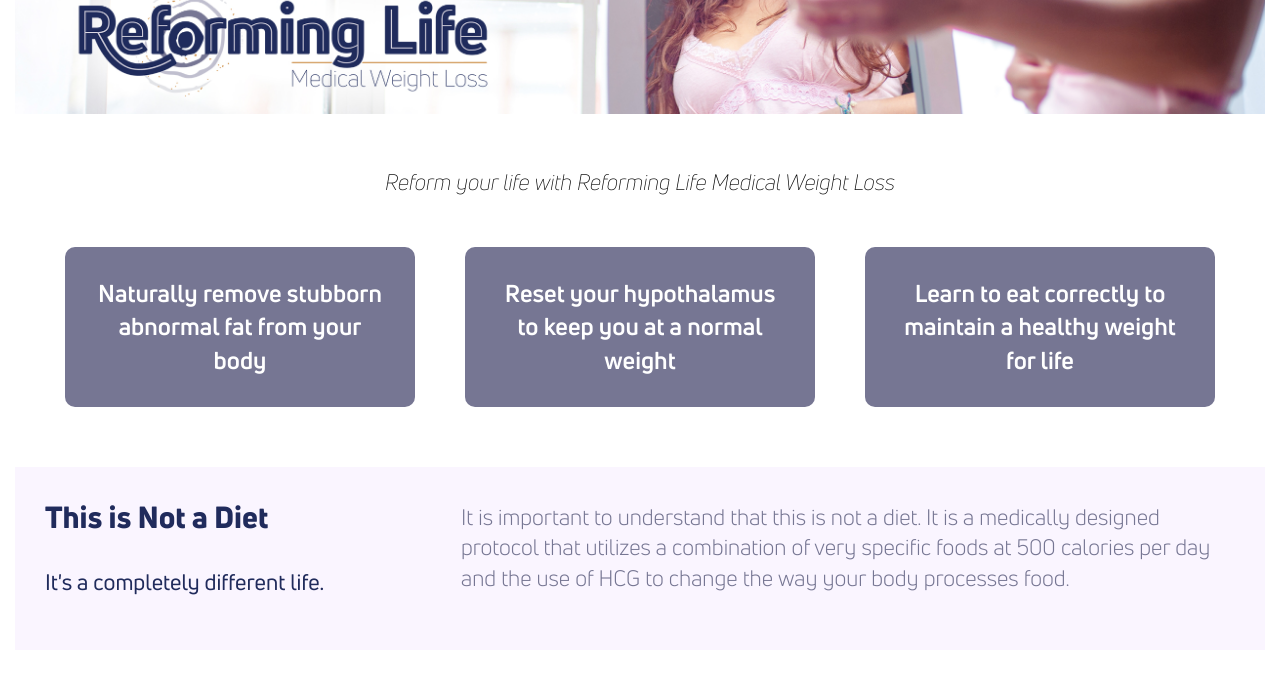
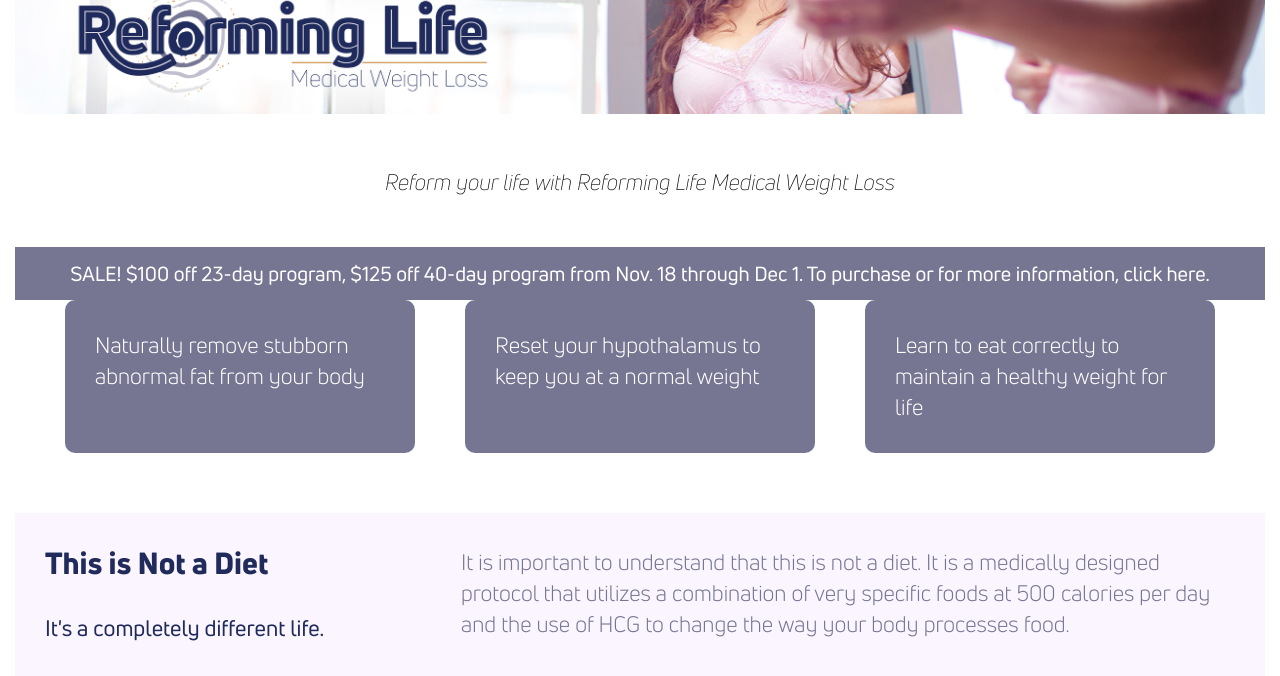
Before and after one commit to theneverwoods/gerstenberg.clinic, a Jekyll site: the page built from services/medicalweightloss.html, in a window 1280 px wide and 900 px high, scrolled down 302 px, cut to the strip 0-676 px from the top of the window. Built offline with Jekyll 4.4.1, drawn with Linux system fonts in a browser that asks for light colours.

Commit message:
Update medicalweightloss.html

```diff
--- a/services/medicalweightloss.html
+++ b/services/medicalweightloss.html
@@ -8,6 +8,10 @@ description: "Effective Medical Weight Loss. Gerstenberg.clinic’s Reforming Li
 stylesheet: weight-loss
 redirect_from: /weightloss
 ---
+
+    <div class="dark" style="text-align: center;">
+      <a href="tel:+1-409-210-3336" target="_blank"><h1 style="display: inline-block; font-weight: normal;">SALE! $100 off 23-day program, $125 off 40-day program from Nov. 18 through Dec 1. To purchase or for more information, click here.</h1></a>
+    </div>
 
 <div class="row cards">
 	<div class="third card dark">
```
